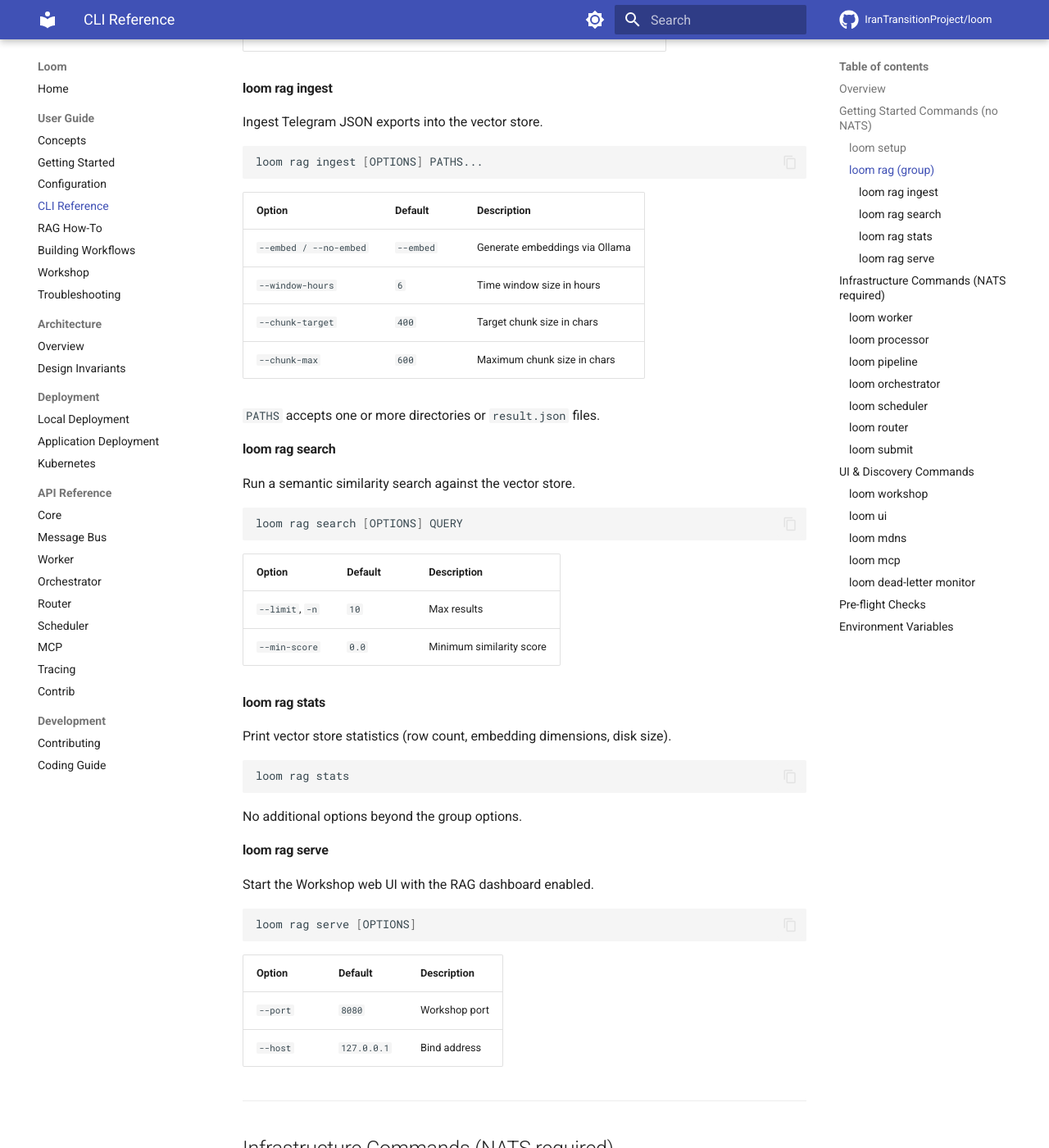
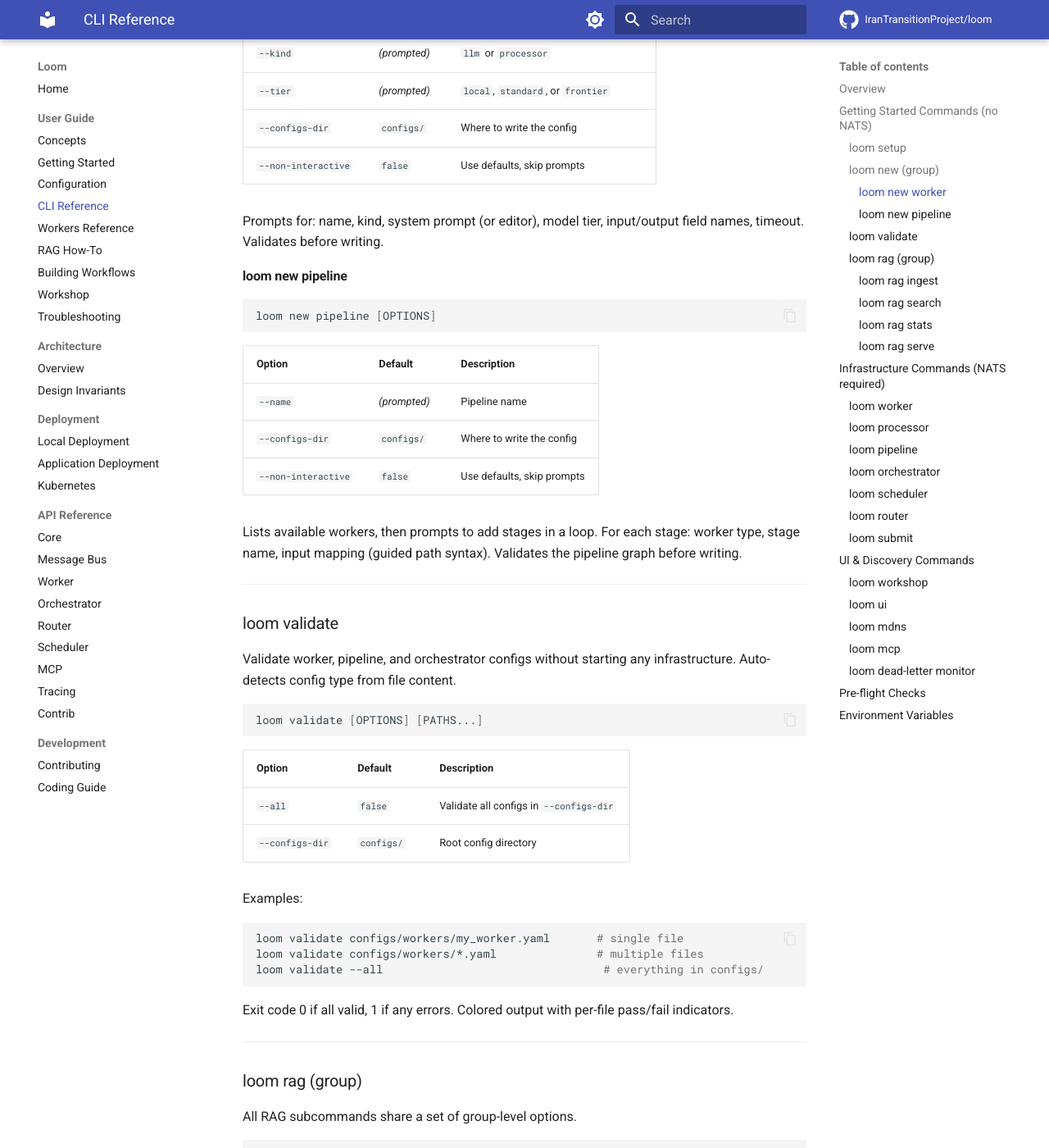
Before and after one commit to getheddle/heddle, an MkDocs documentation site: the page built from docs/CLI_REFERENCE.md, in a window 1280 px wide and 1400 px high, scrolled down 2242 px. Shown: the whole window at 82% size. Built offline with MkDocs 1.6.1 and Material for MkDocs 9.7.7, drawn with Linux system fonts in a browser that asks for light colours; comment, search, counter and statistics services are not loaded; some of the changed text lies outside the part shown.

Commit message:
Documentation overhaul: workers reference, CLI updates, README refresh
New documentation:
- docs/workers-reference.md — comprehensive guide to all 6 shipped workers
  (summarizer, classifier, extractor, translator, qa, reviewer) with I/O
  schemas, examples, and document processing backends (contrib/docproc)
- Example pipelines: translate→summarize, extract→review, doc processing

Updated documentation:
- README.md — add new workers, loom new/validate, docproc to feature table;
  update test count (1643), CLI count (19), add workers-reference link
- CLI_REFERENCE.md — add loom new worker, loom new pipeline, loom validate
  commands with full option tables and examples
- GETTING_STARTED.md — add workers table with all 6 shipped workers and
  link to workers-reference.md
- mkdocs.yml — add Workers Reference to User Guide nav

Co-Authored-By: Claude Opus 4.6 (1M context) <noreply@anthropic.com>

````diff
--- a/docs/CLI_REFERENCE.md
+++ b/docs/CLI_REFERENCE.md
@@ -8,6 +8,9 @@ whether they need a running NATS server.
 | Command | Purpose | NATS Required |
 |---|---|---|
 | `loom setup` | Interactive configuration wizard | No |
+| `loom new worker` | Scaffold a new worker config | No |
+| `loom new pipeline` | Scaffold a new pipeline config | No |
+| `loom validate` | Validate config files | No |
 | `loom rag ingest` | Ingest Telegram exports into vector store | No |
 | `loom rag search` | Semantic search | No |
 | `loom rag stats` | Vector store statistics | No |
@@ -49,6 +52,73 @@ Steps performed:
 3. Checks/pulls the embedding model
 4. Scans for Telegram export files
 5. Writes `~/.loom/config.yaml`
+
+---
+
+### loom new (group)
+
+Scaffold new worker and pipeline configs interactively. YAML is generated
+from your answers — you don't need to write it from scratch.
+
+#### loom new worker
+
+```bash
+loom new worker [OPTIONS]
+```
+
+| Option | Default | Description |
+|---|---|---|
+| `--name` | *(prompted)* | Worker name (lowercase, underscores) |
+| `--kind` | *(prompted)* | `llm` or `processor` |
+| `--tier` | *(prompted)* | `local`, `standard`, or `frontier` |
+| `--configs-dir` | `configs/` | Where to write the config |
+| `--non-interactive` | `false` | Use defaults, skip prompts |
+
+Prompts for: name, kind, system prompt (or editor), model tier, input/output
+field names, timeout. Validates before writing.
+
+#### loom new pipeline
+
+```bash
+loom new pipeline [OPTIONS]
+```
+
+| Option | Default | Description |
+|---|---|---|
+| `--name` | *(prompted)* | Pipeline name |
+| `--configs-dir` | `configs/` | Where to write the config |
+| `--non-interactive` | `false` | Use defaults, skip prompts |
+
+Lists available workers, then prompts to add stages in a loop. For each stage:
+worker type, stage name, input mapping (guided path syntax). Validates the
+pipeline graph before writing.
+
+---
+
+### loom validate
+
+Validate worker, pipeline, and orchestrator configs without starting any
+infrastructure. Auto-detects config type from file content.
+
+```bash
+loom validate [OPTIONS] [PATHS...]
+```
+
+| Option | Default | Description |
+|---|---|---|
+| `--all` | `false` | Validate all configs in `--configs-dir` |
+| `--configs-dir` | `configs/` | Root config directory |
+
+Examples:
+
+```bash
+loom validate configs/workers/my_worker.yaml       # single file
+loom validate configs/workers/*.yaml               # multiple files
+loom validate --all                                 # everything in configs/
+```
+
+Exit code 0 if all valid, 1 if any errors. Colored output with per-file
+pass/fail indicators.
 
 ---
 
--- a/mkdocs.yml
+++ b/mkdocs.yml
@@ -74,6 +74,7 @@ nav:
     - Getting Started: GETTING_STARTED.md
     - Configuration: CONFIG.md
     - CLI Reference: CLI_REFERENCE.md
+    - Workers Reference: workers-reference.md
     - RAG How-To: rag-howto.md
     - Building Workflows: building-workflows.md
     - Workshop: workshop.md
````
Also changed, not shown: README.md (+16 -9 lines), docs/GETTING_STARTED.md (+20 -15 lines), docs/workers-reference.md (added, +404 -0 lines).
